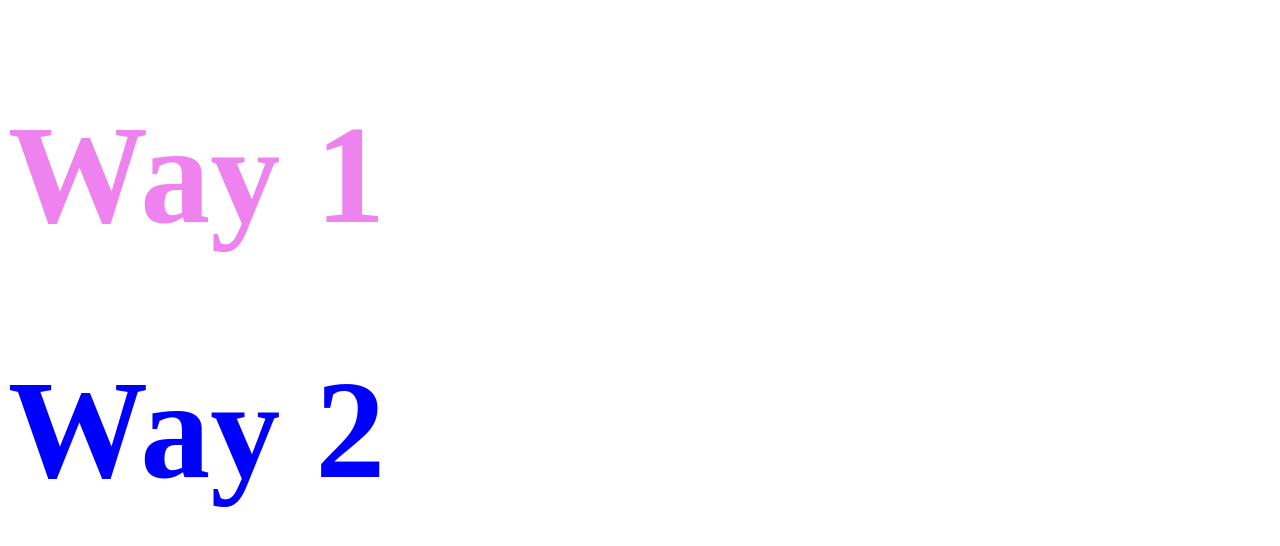
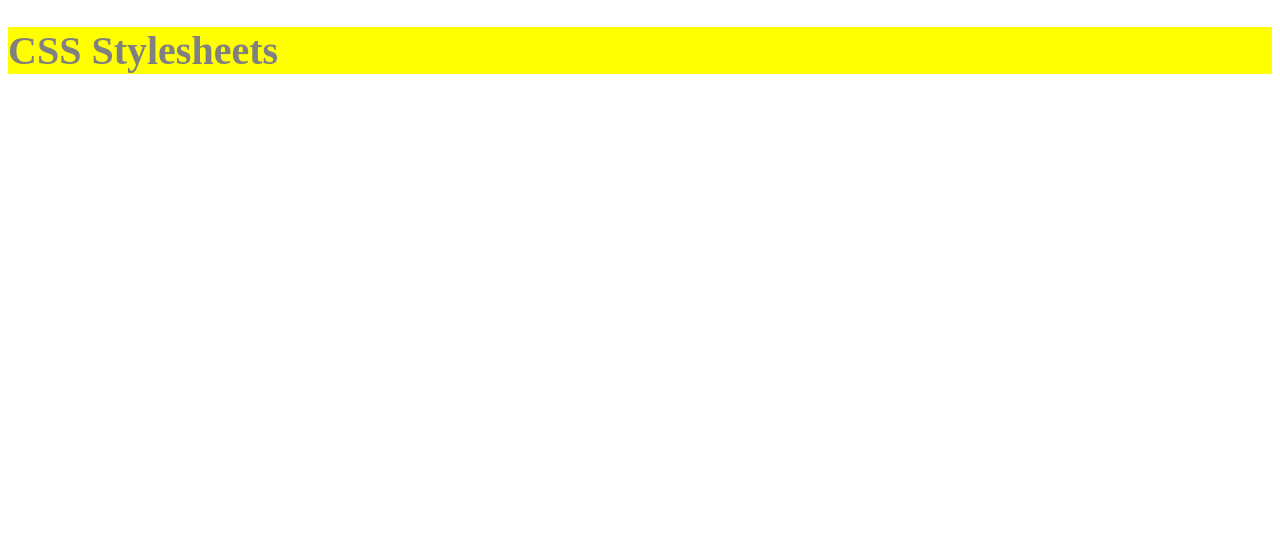
Before and after one commit to HT-shubhams/todoapp, a React (Vite) app in the folder todoapp/: page / in a window 1280 px wide. Shown: the top 546 px of the page. Built offline with nearby package versions, Linux system fonts and the light colour scheme.

Commit message:
css stylesheet

```diff
--- a/todoapp/src/components/InlineComponent.jsx
+++ b/todoapp/src/components/InlineComponent.jsx
@@ -1,13 +1,8 @@
-const header = { color: "blue", fontSize: "140px" }; // Way 2
-
+import "../css/style.css";
 export default function InlineComponent() {
   return (
     <>
-      {/* Way 1 */}
-      {/* //inline Styling // outermoist brackets are for JS code and inner brackets are for defining an object with CSS properties // Properties are in camelCase and are in JSX */}
-      <h1 style={{ color: "violet", fontSize: "140px" }}>Way 1</h1>
-      {/* Way 2 */}
-      <h1 style={header}>Way 2</h1>
+      <h1 className="header">CSS Stylesheets</h1>
     </>
   );
 }
--- /dev/null
+++ b/todoapp/src/css/style.css
@@ -0,0 +1,5 @@
+.header {
+  color: grey;
+  background-color: yellow;
+  font-size: 40px;
+}
```
